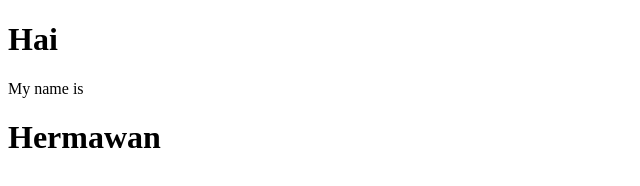
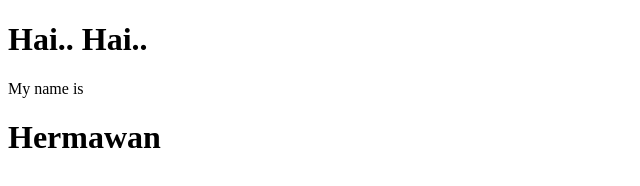
Before and after one commit to bamonworkshop/TryAWS, a plain HTML site: page website/index.html in a window 1280 px wide. Shown: the whole page, without its empty margins (0-640 px from the left). Drawn offline with Linux system fonts and the light colour scheme.

Commit message:
Update index.html

```diff
--- a/website/index.html
+++ b/website/index.html
@@ -4,7 +4,7 @@
         <title>Greetings</title>
     </head>
     <body>
-        <h1>Hai</h1>
+        <h1>Hai.. Hai.. </h1>
         <p>My name is <h1>Hermawan</h1> </p>
     </body>
 </html>
```
